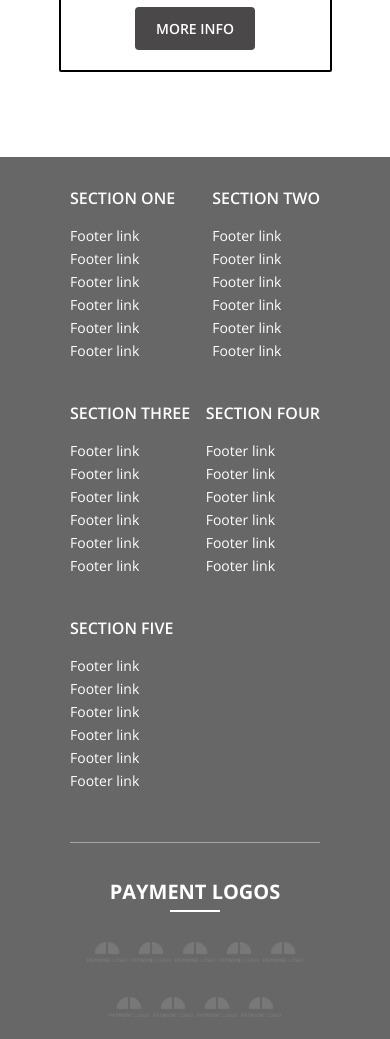
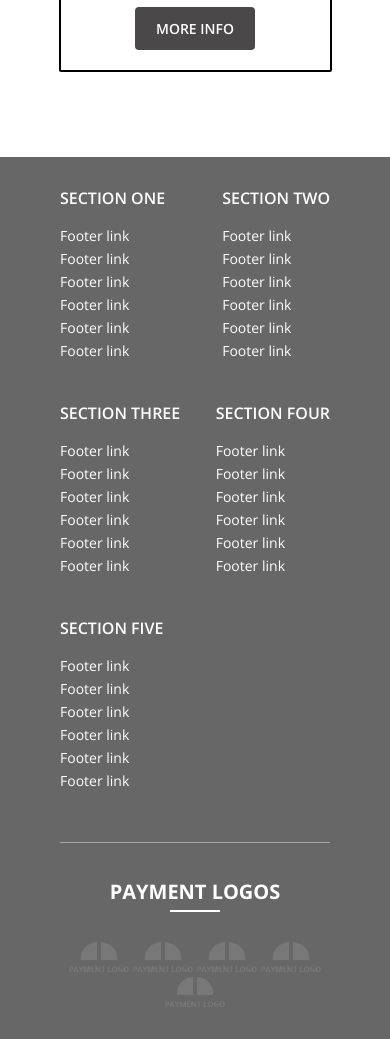
Before and after one commit to soffyjay/web-design, a plain HTML site: page interview_test_page/index.html in a window 390 px wide. Shown: the part 2142-3181 px from the top of the page. Drawn offline with nearby package versions, Linux system fonts and the light colour scheme.

Commit message:
fix style

```diff
--- a/interview_test_page/style.css
+++ b/interview_test_page/style.css
@@ -156,7 +156,7 @@ object-fit: cover;
 
 
 
-/* Number text (1/3 etc) */
+
 
 
 /* The dots/bullets/indicators */
@@ -341,7 +341,7 @@ width: 550px;
   padding:0 20px;
 }
 .payment-logos .payment-images img{
-  width: 40px;
+  width: 60px;
   height: auto;
 
 }
@@ -427,7 +427,7 @@ height:22px;
     width:80%;
   }
  .footer-links{
-  width:250px;
+  width:270px;
  }
 }
 @media(min-width:700px) and (max-width:1000px){
@@ -477,6 +477,7 @@ align-items: center;
     height:70px;
     width: auto;
   }
+
 }
 @media(min-width:1020px){
   .header-list {
```
